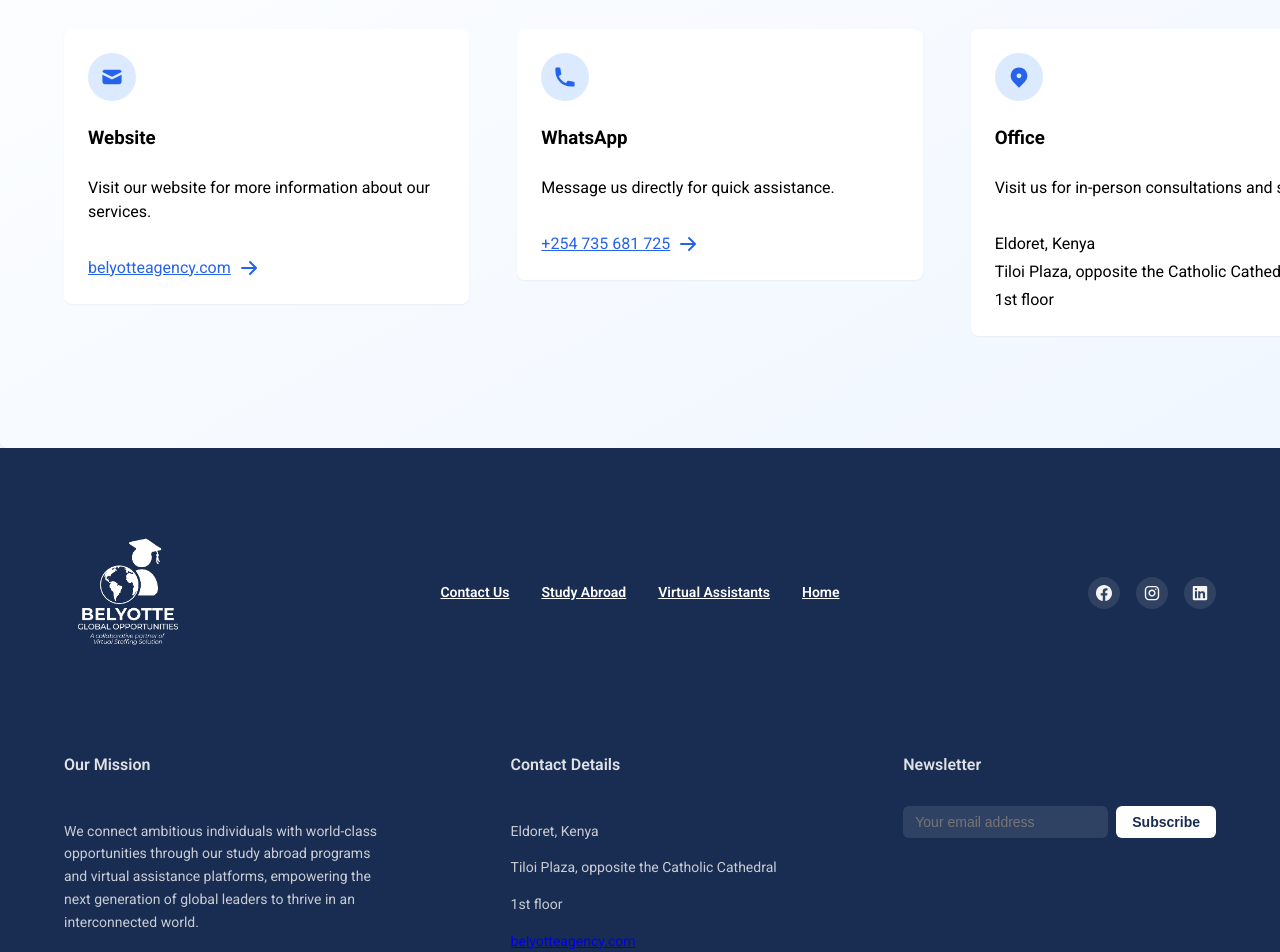
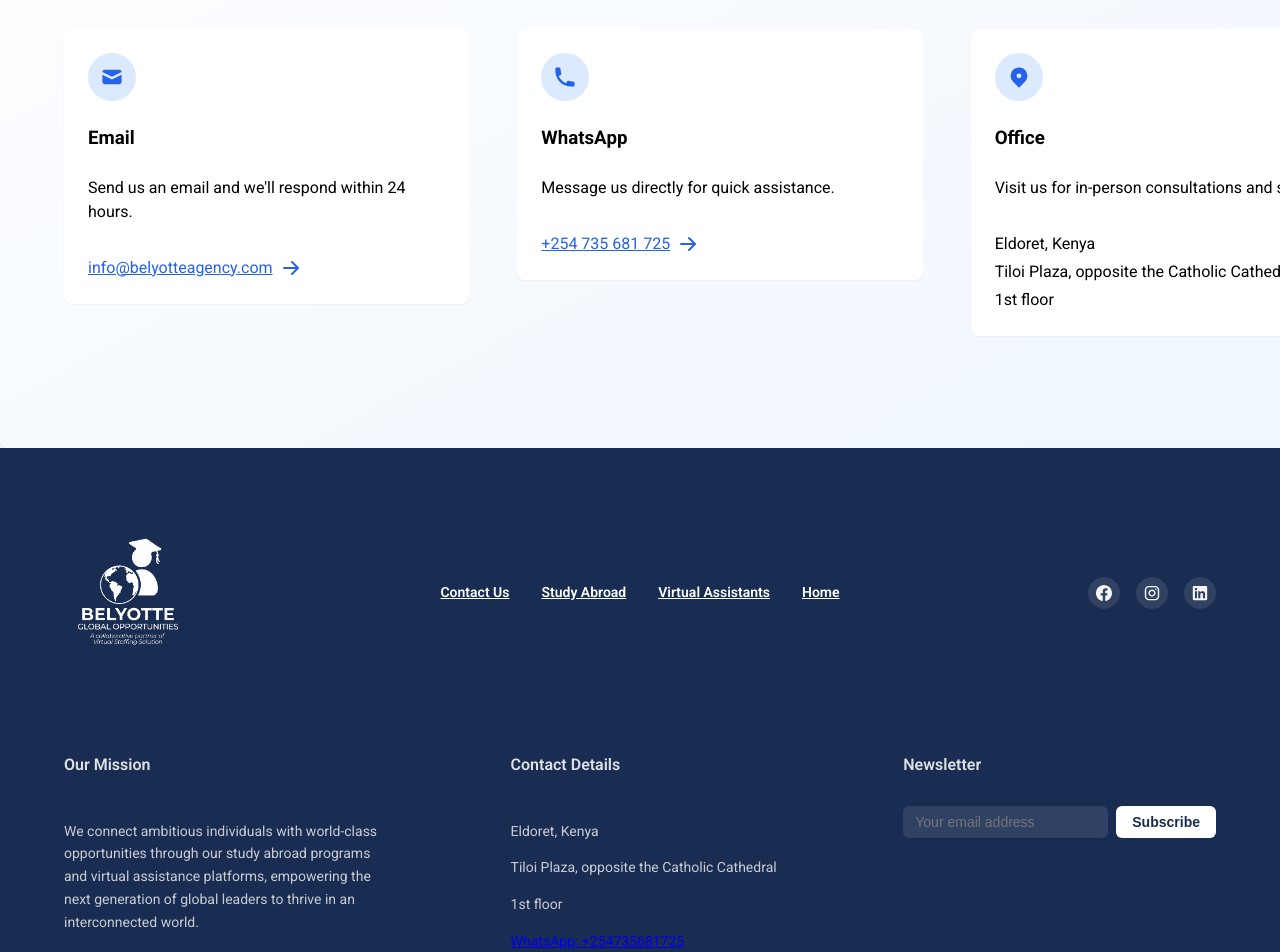
Before and after one commit to Lelcaren/Belyotte, a React (Vite) app: page /contact in a window 1280 px wide. Shown: the part 3460-4412 px from the top of the page. Built offline with nearby package versions, Linux system fonts and the light colour scheme.

Commit message:
final commit

```diff
--- a/src/components/Contact.jsx
+++ b/src/components/Contact.jsx
@@ -25,25 +25,25 @@
       </div>
 
       <div className="self-stretch flex flex-row items-stretch justify-center flex-wrap gap-12 mq750:gap-6 mq450:flex-col mq450:items-center">
-        {/* Email Card */}
+        {/* Email Card - Replacement for Website Card */}
         <div className="flex-1 flex flex-col items-start justify-between gap-8 min-w-[280px] max-w-full mq450:gap-4 bg-white p-6 rounded-lg shadow-sm h-full">
           <div className="self-stretch flex flex-col items-start justify-start gap-6">
             <div className="w-12 h-12 rounded-full bg-blue-100 flex items-center justify-center shrink-0">
               <svg className="w-6 h-6 text-blue-600" fill="currentColor" viewBox="0 0 20 20">
-                <path d="M2.003 5.884L10 9.882l7.997-3.998A2 2 0 0016 4H4a2 2 0 00-1.997 1.884z" />
+                <path fillRule="evenodd" d="M2.003 5.884L10 9.882l7.997-3.998A2 2 0 0016 4H4a2 2 0 00-1.997 1.884z" />
                 <path d="M18 8.118l-8 4-8-4V14a2 2 0 002 2h12a2 2 0 002-2V8.118z" />
               </svg>
             </div>
             <h3 className="m-0 self-stretch relative text-xl leading-[140%] font-bold text-gray-800">
-              Website
+              Email
             </h3>
             <div className="self-stretch relative text-base leading-[150%] text-gray-700">
-              Visit our website for more information about our services.
+              Send us an email and we'll respond within 24 hours.
             </div>
           </div>
           <div className="self-stretch flex flex-col items-start justify-start text-base mt-auto">
-            <a href="https://belyotteagency.com" className="overflow-hidden flex flex-row items-center justify-center gap-2 text-blue-600 cursor-pointer hover:text-blue-700 transition-colors">
-              <div className="relative leading-[150%] font-medium">belyotteagency.com</div>
+            <a href="mailto:info@belyotteagency.com" className="overflow-hidden flex flex-row items-center justify-center gap-2 text-blue-600 cursor-pointer hover:text-blue-700 transition-colors">
+              <div className="relative leading-[150%] font-medium">info@belyotteagency.com</div>
               <svg className="w-5 h-5" fill="currentColor" viewBox="0 0 20 20">
                 <path fillRule="evenodd" d="M10.293 3.293a1 1 0 011.414 0l6 6a1 1 0 010 1.414l-6 6a1 1 0 01-1.414-1.414L14.586 11H3a1 1 0 110-2h11.586l-4.293-4.293a1 1 0 010-1.414z" clipRule="evenodd" />
               </svg>
--- a/src/components/Footer.jsx
+++ b/src/components/Footer.jsx
@@ -124,9 +124,6 @@
             <p>Eldoret, Kenya</p>
             <p>Tiloi Plaza, opposite the Catholic Cathedral</p>
             <p>1st floor</p>
-            <a href="https://belyotteagency.com" className="block hover:text-white transition-all duration-300 ease-in-out mt-1">
-              belyotteagency.com
-            </a>
             <a href="https://wa.me/254735681725" className="block hover:text-white transition-all duration-300 ease-in-out mt-1">
               WhatsApp: +254735681725
             </a>
```
